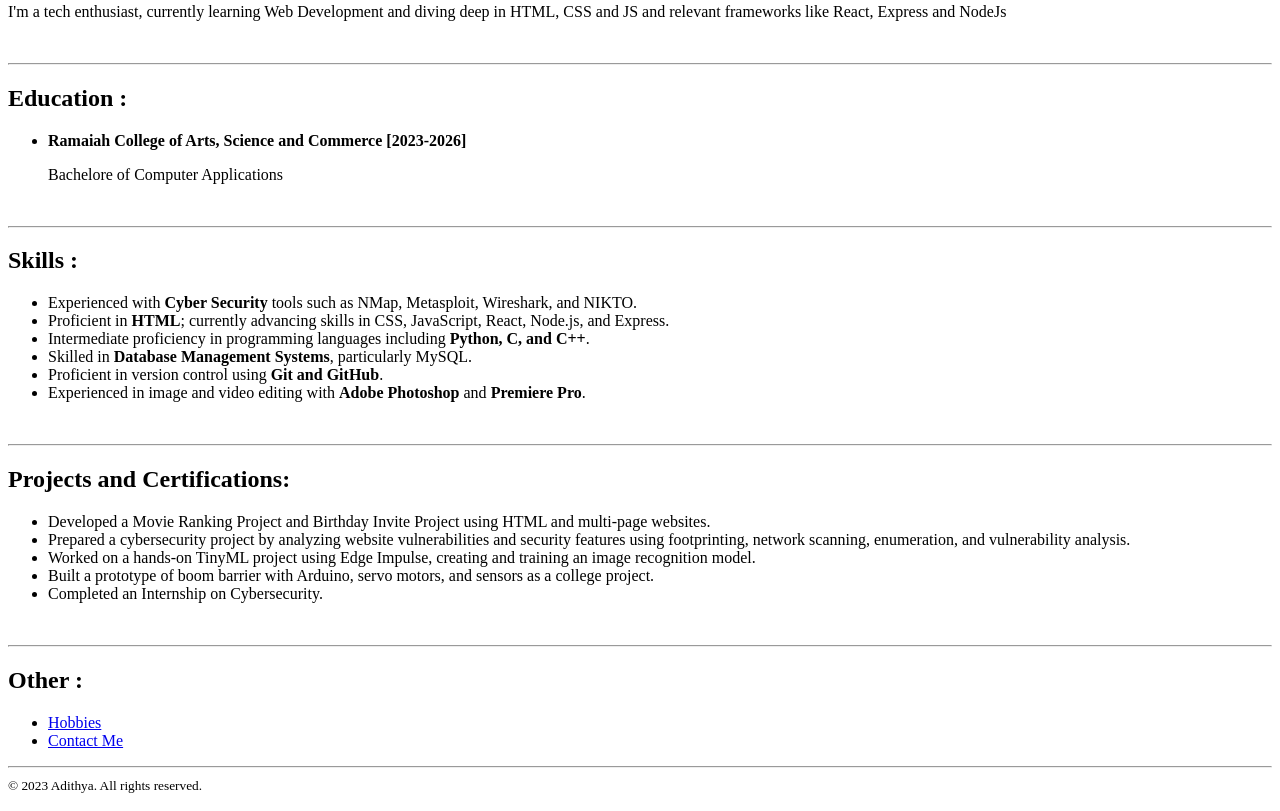
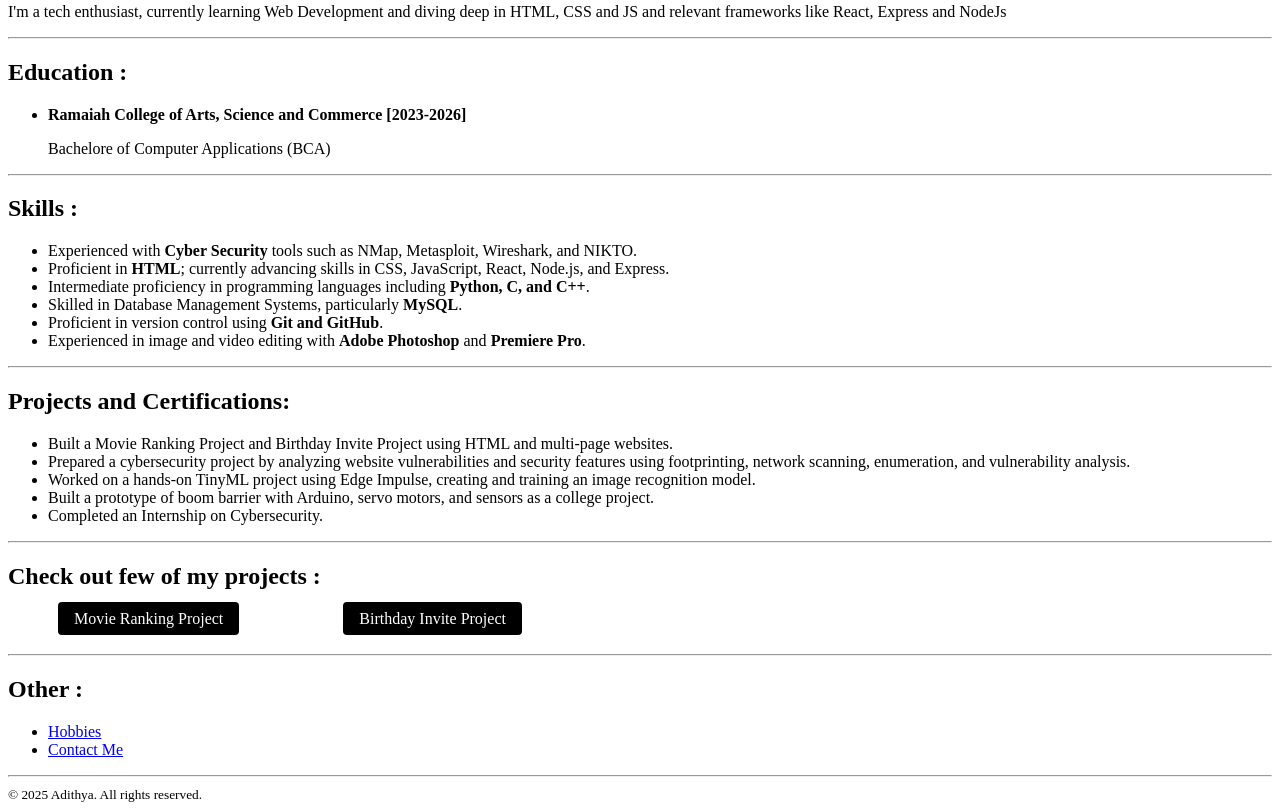
Before and after one commit to AdithyaS25/HTML-Portfolio, a plain HTML site: page index.html in a window 1280 px wide. Shown: the part 358-1169 px from the top of the page. Drawn offline with Linux system fonts and the light colour scheme.

Commit message:
Integrated projects into resume

```diff
--- a/index.html
+++ b/index.html
@@ -15,45 +15,52 @@
 
     <h2>Summary : </h2>
         <p> I'm a tech enthusiast, currently learning Web Development and diving deep in HTML, CSS and JS and relevant frameworks like React, Express and NodeJs </p>
-    <br>
+
     <hr>
     <h2>Education : </h2>
         <ul>
             <li><strong>Ramaiah College of Arts, Science and Commerce [2023-2026]</strong></li>
-            <p>Bachelore of Computer Applications</p>
+            <p>Bachelore of Computer Applications (BCA)</p>
         </ul>
-    <br>
+
     <hr>
     <h2>Skills : </h2>
     <ul>
         <li>Experienced with <strong>Cyber Security</strong>  tools such as NMap, Metasploit, Wireshark, and NIKTO.</li>
         <li>Proficient in <strong>HTML</strong>; currently advancing skills in CSS, JavaScript, React, Node.js, and Express.</li>
         <li>Intermediate proficiency in programming languages  including <strong>Python, C, and C++</strong>.</li>
-        <li>Skilled in <strong>Database Management Systems</strong>, particularly MySQL.</li>
+        <li>Skilled in Database Management Systems, particularly <strong>MySQL</strong>.</li>
         <li>Proficient in version control using <strong>Git and GitHub</strong>.</li>
         <li>Experienced in image and video editing with <strong>Adobe Photoshop</strong> and <strong>Premiere Pro</strong>.</li>
     </ul>
-    <br>
+
     <hr>
     <h2>Projects and Certifications: </h2>
     <ul>
-        <li>Developed a Movie Ranking Project and Birthday Invite Project using HTML and multi-page websites.</li>
+        <li>Built a Movie Ranking Project and Birthday Invite Project using HTML and multi-page websites.</li>
         <li>Prepared a cybersecurity project by analyzing website vulnerabilities and security features using footprinting, network scanning, enumeration, and vulnerability analysis.</li>
         <li>Worked on a hands-on TinyML project using Edge Impulse, creating and training an image recognition model.</li>
         <li>Built a prototype of boom barrier with Arduino, servo motors, and sensors as a college project.</li>
         <li>Completed an Internship on Cybersecurity.</li>
     </ul>
+
+    <hr>
+    <h2>Check out few of my projects : </h2>
+    <div style="text-align: left;">
+        <a href="./public/movie-ranking.html" style="background: black; color: white; padding: 8px 16px; text-decoration: none; border-radius: 4px; margin: 0 50px;">Movie Ranking Project</a>
+        <a href="./public/birthday-invite.html" style="background: black; color: white; padding: 8px 16px; text-decoration: none; border-radius: 4px; margin: 0 50px;">Birthday Invite Project</a>
+    </div>
     <br>
+
     <hr>
     <h2>Other :</h2>
     <ul>
-        <li><a href="./public/hobbies.html">Hobbies</a></li>
-        <li><a href="./public/contact.html">Contact Me</a></li>
+        <li><a href="./public/hobbies.html"> Hobbies</a></li>
+        <li><a href="./public/contact.html"> Contact Me</a></li>
     </ul>
     <hr>
 <footer>
-    <small>© 2023 Adithya. All rights reserved.</small>
-    <br>
+    <small>© 2025 Adithya. All rights reserved.</small>
 </footer>
 </body>
 </html>
```
